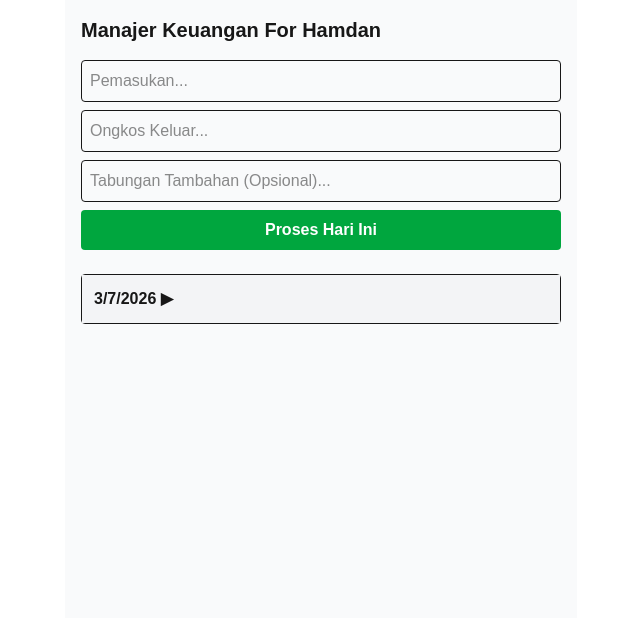
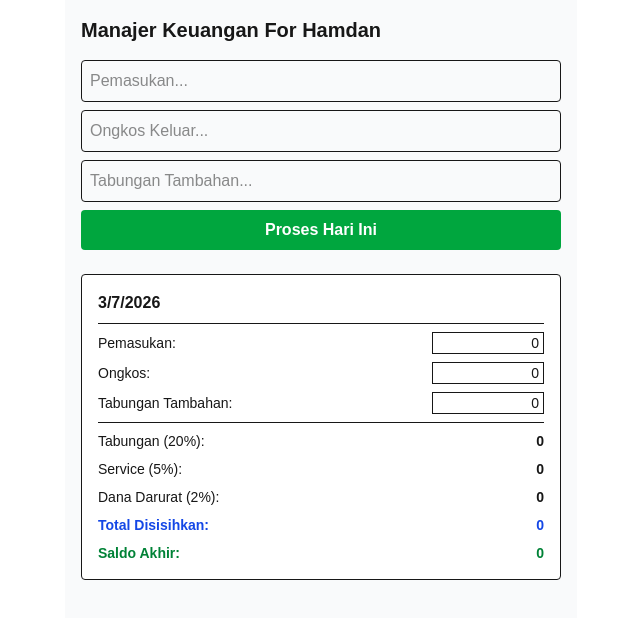
Before and after one commit to fatwahrizkia-ctrl/forhamdan, a Next.js app: page / in a window 1280 px wide. Both pictures are taken after a click on the button "Proses Hari Ini". Shown: the top 618 px of the page, without its empty margins (319-959 px from the left). Built offline with nearby package versions, Linux system fonts and the light colour scheme.

Commit message:
Update fitur edit, format rupiah, dan validasi harian

```diff
--- a/app/page.tsx
+++ b/app/page.tsx
@@ -5,7 +5,7 @@ export default function Home() {
   const [data, setData] = useState<any[]>([]);
   const [pemasukan, setPemasukan] = useState("");
   const [ongkos, setOngkos] = useState("");
-  const [extraTabungan, setExtraTabungan] = useState("");
+  const [extra, setExtra] = useState("");
   const [openDates, setOpenDates] = useState<string[]>([]);
 
   useEffect(() => {
@@ -13,59 +13,84 @@ export default function Home() {
     if (saved) setData(JSON.parse(saved));
   }, []);
 
+  // Format angka ke string dengan titik
+  const formatRupiah = (val: string) => {
+    const number = val.replace(/\D/g, "");
+    return number.replace(/\B(?=(\d{3})+(?!\d))/g, ".");
+  };
+
   const handleProcess = () => {
-    const p = parseFloat(pemasukan) || 0;
-    const o = parseFloat(ongkos) || 0;
-    const tabExtra = parseFloat(extraTabungan) || 0;
+    const p = parseFloat(pemasukan.replace(/\./g, "")) || 0;
+    const o = parseFloat(ongkos.replace(/\./g, "")) || 0;
+    const e = parseFloat(extra.replace(/\./g, "")) || 0;
     const date = new Date().toLocaleDateString("id-ID");
+
+    // Validasi 1 input per hari
+    if (data.some(item => item.date === date)) {
+      alert("Hari ini sudah ada input! Silakan edit data yang ada.");
+      return;
+    }
 
     const tabungan = p * 0.2;
     const service = p * 0.05;
     const danaDarurat = p * 0.02;
-    const totalDisisihkan = tabungan + service + danaDarurat + tabExtra;
+    const totalDisisihkan = tabungan + service + danaDarurat + e;
     const saldoAkhir = p - o - totalDisisihkan;
 
-    const entry = { id: Date.now(), date, p, o, tabungan, service, danaDarurat, tabExtra, totalDisisihkan, saldoAkhir };
+    const entry = { id: Date.now(), date, p, o, tabungan, service, danaDarurat, e, totalDisisihkan, saldoAkhir };
     const newData = [entry, ...data];
     setData(newData);
     localStorage.setItem("keuangan-hamdan", JSON.stringify(newData));
+    setPemasukan(""); setOngkos(""); setExtra(""); // Bersihkan input
   };
 
-  const toggleDate = (date: string) => {
-    setOpenDates(prev => prev.includes(date) ? prev.filter(d => d !== date) : [...prev, date]);
+  const updateItem = (id: number, key: string, val: string) => {
+    const numVal = parseFloat(val.replace(/\./g, "")) || 0;
+    const updated = data.map(item => {
+      if (item.id === id) {
+        const newItem = { ...item, [key]: numVal };
+        // Hitung ulang otomatis
+        newItem.tabungan = newItem.p * 0.2;
+        newItem.service = newItem.p * 0.05;
+        newItem.danaDarurat = newItem.p * 0.02;
+        newItem.totalDisisihkan = newItem.tabungan + newItem.service + newItem.danaDarurat + newItem.e;
+        newItem.saldoAkhir = newItem.p - newItem.o - newItem.totalDisisihkan;
+        return newItem;
+      }
+      return item;
+    });
+    setData(updated);
+    localStorage.setItem("keuangan-hamdan", JSON.stringify(updated));
   };
-
-  const grouped = data.reduce((acc, curr) => {
-    (acc[curr.date] = acc[curr.date] || []).push(curr);
-    return acc;
-  }, {});
 
   return (
     <main className="p-4 max-w-lg mx-auto bg-gray-50 min-h-screen">
       <h1 className="text-xl font-bold mb-4">Manajer Keuangan For Hamdan</h1>
       <div className="space-y-2 mb-6">
-        <input className="border p-2 w-full rounded" placeholder="Pemasukan..." value={pemasukan} onChange={(e) => setPemasukan(e.target.value)} />
-        <input className="border p-2 w-full rounded" placeholder="Ongkos Keluar..." value={ongkos} onChange={(e) => setOngkos(e.target.value)} />
-        <input className="border p-2 w-full rounded" placeholder="Tabungan Tambahan (Opsional)..." value={extraTabungan} onChange={(e) => setExtraTabungan(e.target.value)} />
+        <input className="border p-2 w-full rounded" placeholder="Pemasukan..." value={pemasukan} onChange={(e) => setPemasukan(formatRupiah(e.target.value))} />
+        <input className="border p-2 w-full rounded" placeholder="Ongkos Keluar..." value={ongkos} onChange={(e) => setOngkos(formatRupiah(e.target.value))} />
+        <input className="border p-2 w-full rounded" placeholder="Tabungan Tambahan..." value={extra} onChange={(e) => setExtra(formatRupiah(e.target.value))} />
         <button className="w-full bg-green-600 text-white p-2 rounded font-bold" onClick={handleProcess}>Proses Hari Ini</button>
       </div>
 
       <div className="space-y-2">
-        {Object.keys(grouped).map(date => (
-          <div key={date} className="border rounded bg-white">
-            <button className="w-full p-3 text-left font-bold bg-gray-100" onClick={() => toggleDate(date)}>{date} {openDates.includes(date) ? '▼' : '▶'}</button>
-            {openDates.includes(date) && grouped[date].map((item: any) => (
-              <div key={item.id} className="p-3 border-t text-sm space-y-1">
-                <div className="flex justify-between"><span>Pemasukan:</span> <b>Rp {item.p.toLocaleString()}</b></div>
-                <div className="flex justify-between"><span>Tabungan (20%):</span> <b>Rp {item.tabungan.toLocaleString()}</b></div>
-                <div className="flex justify-between"><span>Service (5%):</span> <b>Rp {item.service.toLocaleString()}</b></div>
-                <div className="flex justify-between"><span>Dana Darurat (2%):</span> <b>Rp {item.danaDarurat.toLocaleString()}</b></div>
-                <div className="flex justify-between"><span>Tabungan Opsional:</span> <b>{item.tabExtra > 0 ? `Rp ${item.tabExtra.toLocaleString()}` : "-"}</b></div>
-                <hr />
-                <div className="flex justify-between text-blue-700 font-bold"><span>Total Disisihkan:</span> <b>Rp {item.totalDisisihkan.toLocaleString()}</b></div>
-                <div className="flex justify-between text-green-700 font-bold"><span>Saldo Akhir:</span> <b>Rp {item.saldoAkhir.toLocaleString()}</b></div>
-              </div>
-            ))}
+        {data.map((item) => (
+          <div key={item.id} className="border rounded bg-white p-4">
+            <p className="font-bold border-b pb-2 mb-2">{item.date}</p>
+            <div className="space-y-2 text-sm">
+              {['p', 'o', 'e'].map(k => (
+                <div key={k} className="flex justify-between items-center">
+                  <span>{k === 'p' ? 'Pemasukan' : k === 'o' ? 'Ongkos' : 'Tabungan Tambahan'}:</span>
+                  <input className="border w-28 text-right px-1" defaultValue={item[k].toLocaleString('id-ID')} onBlur={(e) => updateItem(item.id, k, e.target.value)} />
+                </div>
+              ))}
+              <hr />
+              <div className="flex justify-between"><span>Tabungan (20%):</span> <b>{item.tabungan.toLocaleString()}</b></div>
+              <div className="flex justify-between"><span>Service (5%):</span> <b>{item.service.toLocaleString()}</b></div>
+              <div className="flex justify-between"><span>Dana Darurat (2%):</span> <b>{item.danaDarurat.toLocaleString()}</b></div>
+              <div className="flex justify-between text-blue-700 font-bold"><span>Total Disisihkan:</span> <b>{item.totalDisisihkan.toLocaleString()}</b></div>
+              <div className="flex justify-between text-green-700 font-bold"><span>Saldo Akhir:</span> <b>{item.saldoAkhir.toLocaleString()}</b></div>
+            </div>
           </div>
         ))}
       </div>
```
